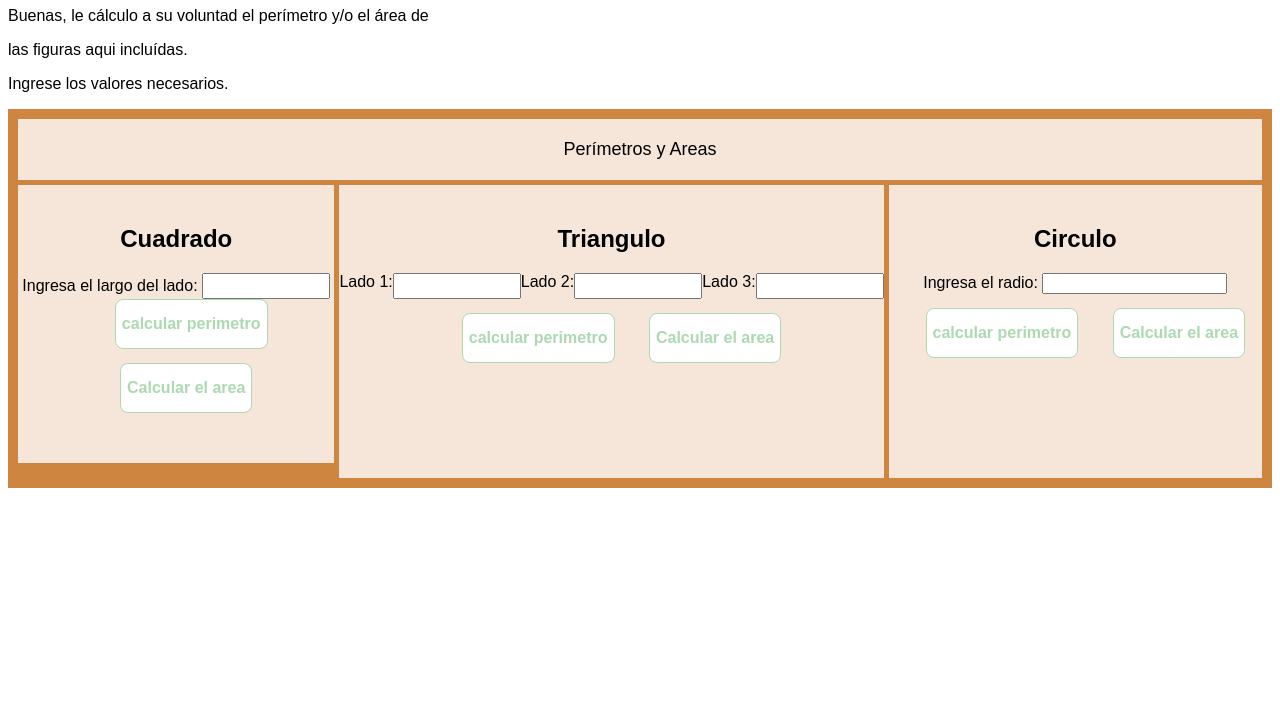
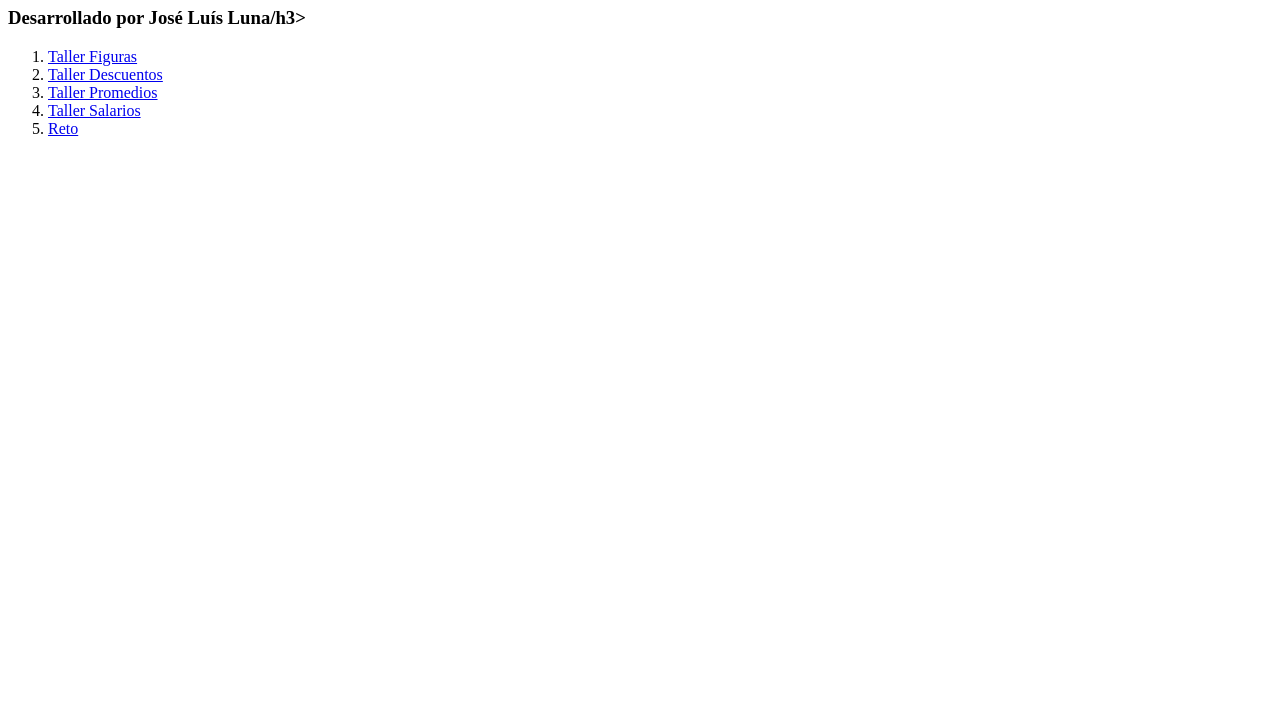
Before and after one commit to jotaluna6/curso-practico-javascript, a plain HTML site: page index.html in a window 1280 px wide. Shown: the part 73-800 px from the top of the page. Drawn offline with Linux system fonts and the light colour scheme.

Commit message:
index con redireccionamiento a los talleres

```diff
--- a/index.html
+++ b/index.html
@@ -4,141 +4,27 @@
     <meta charset="UTF-8">
     <meta http-equiv="X-UA-Compatible" content="IE=edge">
     <meta name="viewport" content="width=device-width, initial-scale=1.0">
-    <title>Prueba con figuras</title>
-    <style>
-    :root {
-        --white: #FFFFFF;
-        --black: #000000;
-        --dark: #232830;
-        --very-light-pink: #C7C7C7;
-        --text-input-field: #F7F7F7;
-        --hospital-green: #ACD9B2;
-        --sm: 14px;
-        --md: 16px;
-        --lg: 18px;
-        }
-        body {
-            font-family: 'Quicksand', sans-serif;
-        }
-    .item1 { grid-area: header;
-            font-size: var(--lg);
-            background-color:  peru; } important
-    .item2 { grid-area: cuadra; }
-    .item3 { grid-area: triang; }
-    .item4 { grid-area: circulo; }
-
-    .grid-container {
-  display: grid;
-  grid-template-areas:
-  'header header header'
-  'cuadra  triang circulo'
-  'cuadra  triang circulo'
-  'cuadra  triang circulo'
-  'cuadra  triang circulo';
-  grid-gap: 5px;
-  background-color: peru;
-  padding: 10px;
-
-}
-.numero{
-    width: 120px;
-    height: 20px;
-}
-
-.grid-container > div {
-  background-color: rgba(255, 255, 255, 0.8);
-  text-align: center;
-  padding: 20px 0;
-}
-.perimetro-button {
-            margin-left: 10px;
-        }
-.area-button {
-            margin-right: 10px;
-            margin-top: 14px;
-            margin-bottom: 30px;
-        }
-.button{
-    background-color: var(--white);
-    border-radius: 8px;
-    border: 1px solid var(--hospital-green);
-    color: var(--hospital-green);
-    width: 100X;
-    cursor: pointer;
-    font-size: var(--md);
-    font-weight: bold;
-    height: 50px;
-    display: inline-block;
-    margin-left: 30px;
-}
-
-.form{
-    display: flex;
-    flex-direction: row;
-}
-
-    </style>
+    <title>Practica JavaScript</title>
 </head>
 <body>
-    <script src="./figuras.js"></script>
-    <h1>Figuras Geométricas</h1>
+    <header>
+        <h1>Talleres del Curso Práctico de JavaScript</h1>
+        <h3>Desarrollado por José Luís Luna/h3>
+    </header>
+    <section>
+        <nav>
+            <ol>
+                <li><a href="./figuras.html">Taller Figuras</a></li>
 
-    <p>Buenas, le cálculo a su voluntad el perímetro y/o el área de</p>
-    <p>las figuras aqui incluídas.</p>
-    <p>Ingrese los valores necesarios.</p>
+                <li><a href="./descuentos.html">Taller Descuentos</a></li>
 
-    <div class="grid-container">
-      <div class="item1">Perímetros y Areas</div>
-      <div class="item2">
-        <section class="cuadrado">
-                <h2>Cuadrado</h2>
-                <div class="form-container">
-                <form action="">
-                    <label for="ladoCuad">Ingresa el largo del lado:</label>
-                    <input id="ladoCuad" class="numero" type="number">
-                    <button type="button" class="perimetro-button button" onclick="calcularPerimetroCuadrado()">
-                        calcular perimetro</button>
-                    <button type="button" class="area-button button" onclick="calcularAreaCuadrado()">
-                        Calcular el area</button>
-                </form>
-                </div>
-        </section>
+                <li><a href="./promedio.html">Taller Promedios</a></li>
 
-    </div>
-    <div class="item3">
-        <section class="triangulo">
-            <h2>Triangulo</h2>
-            <div class="form-container">
-              <form action="" class="form">
-                <label for="lado1Tri">Lado 1:</label>
-                <input id="lado1Tri" class="numero" type="number">
-                <label for="lado2Tri">Lado 2:</label>
-                <input id="lado2Tri" class="numero" type="number">
-                <label for="lado3Tri">Lado 3:</label>
-                <input id="lado3Tri" class="numero" type="number">
-              </form>
-              <button type="button" class="perimetro-button button" onclick="calcularPerimetroTriangulo()">
-                calcular perimetro</button>
-            <button type="button" class="area-button button" onclick="calcularAreaTriangulo()">
-                Calcular el area</button>
-            </div>
-        </section>
-    </div>
-    <div class="item4">
-        <section class="circulo">
-            <h2>Circulo</h2>
-            <div class="form-container">
-                <form action="">
-                  <label for="radioCir">Ingresa el radio:</label>
-                  <input id="radioCir" type="number">
-                  <button type="button" class="perimetro-button button" onclick="calcularCircunferencia()">
-                      calcular perimetro</button>
-                  <button type="button" class="area-button button" onclick="calcularAreaCirculo()">
-                      Calcular el area</button>
-                </form>
-              </div>
-        </section>
-    </div>
+                <li><a href="./salarios.html">Taller Salarios</a></li>
 
+                <li><a href="./recursos.html">Reto</a></li>
+            </ol>
+        </nav>
+    </section>
 </body>
 </html>
```
